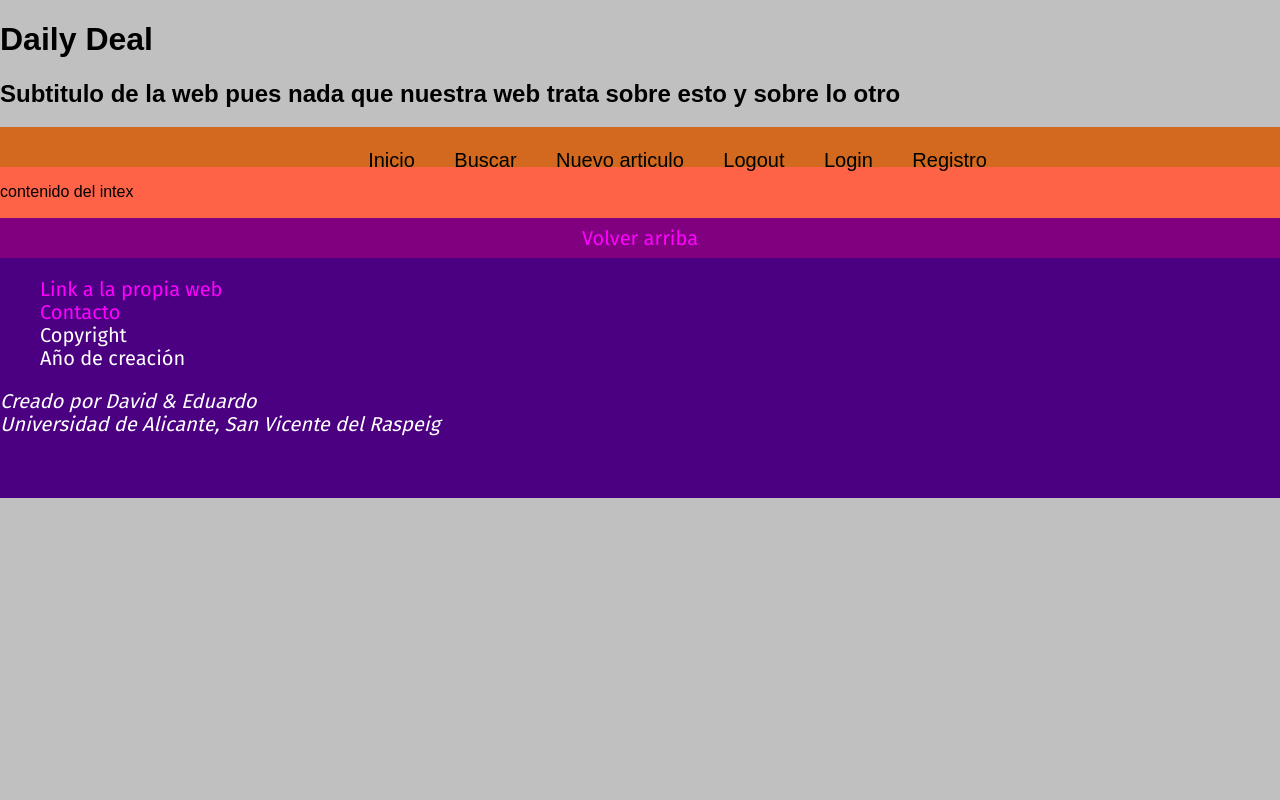
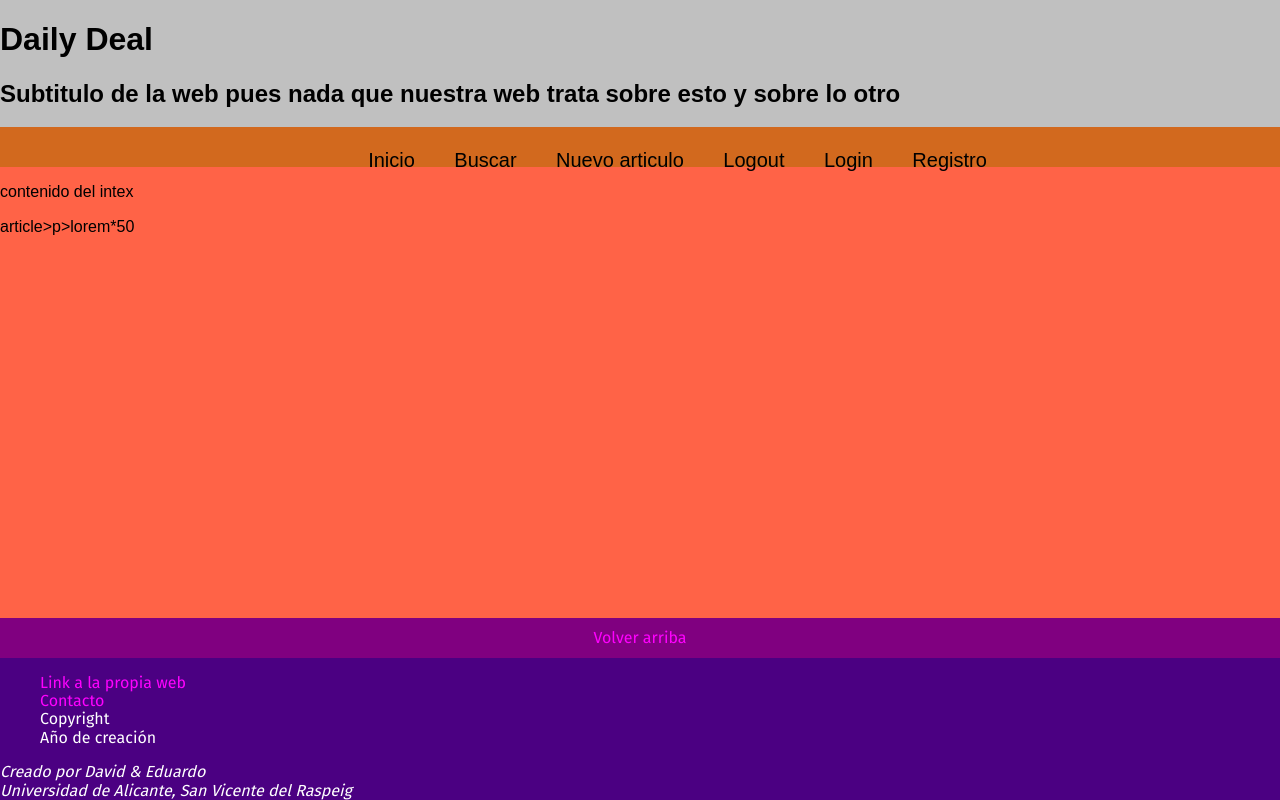
Before and after one commit to edugomez102/pcw_practicas, a PHP site: page / in a window 1280 px wide. Run offline with PHP 8.4, Linux system fonts and the light colour scheme.

Commit message:
flex:1 me cago enasDAsdja

```diff
--- a/css/main.css
+++ b/css/main.css
@@ -1,7 +1,8 @@
 /*Codigo color del logo -> c42627*/
 html{
 	scroll-behavior: smooth;
-	/* height: 100%; */
+	margin: 0;
+	height: 100%;
 }
 *{
 	box-sizing: border-box;
@@ -15,7 +16,8 @@ body{
 	font-family: sans-serif;
 	display: flex;
 	flex-direction: column;
-	min-height: 100vh;
+	height: 100%;
+	min-height: 100%;
 }
 /* ┌───────────┐ */
 /* │ amborgesa │ */
@@ -83,19 +85,22 @@ nav ul li a{
 /* TODO Edu(06/02/2020): contenido ajustable */
 main{
 	background-color: tomato;
-	vertical-align: middle;
+	flex: 1;
+	/* margin-top:auto; */
+	/* margin-bottom: auto; */
+	/* display: flex; */
+	/* height: fit-content; */
 }
 
 footer{
 	/* 	TODO Edu(06/02/2020): fijar abajo */
 	/* font-family: 'Quicksand', sans-serif; */
-	grid-area: footer;
+	/* grid-area: footer; */
 	font-family: 'Fira Sans', sans-serif;
 	background: indigo;
 	color: white;
 	width: 100%;
-	height: 280px;
-	font-size: 15pt;
+	font-size: 1em;
 }
 footer a{
 	color: magenta;
--- a/index.html
+++ b/index.html
@@ -34,9 +34,12 @@
 		</nav>
 		<!-- TODO (04/02/2020): Preguntar si aquí usar un div o section o que -->
 		<main>
-			<p>
-			contenido del intex
-			</p>
+			<article>
+				<p>
+				contenido del intex
+				</p>
+			</article>
+			article>p>lorem*50
 		</main>
 		<!-- <div id="contenido"> -->
 		<!-- 	<p> -->
```
